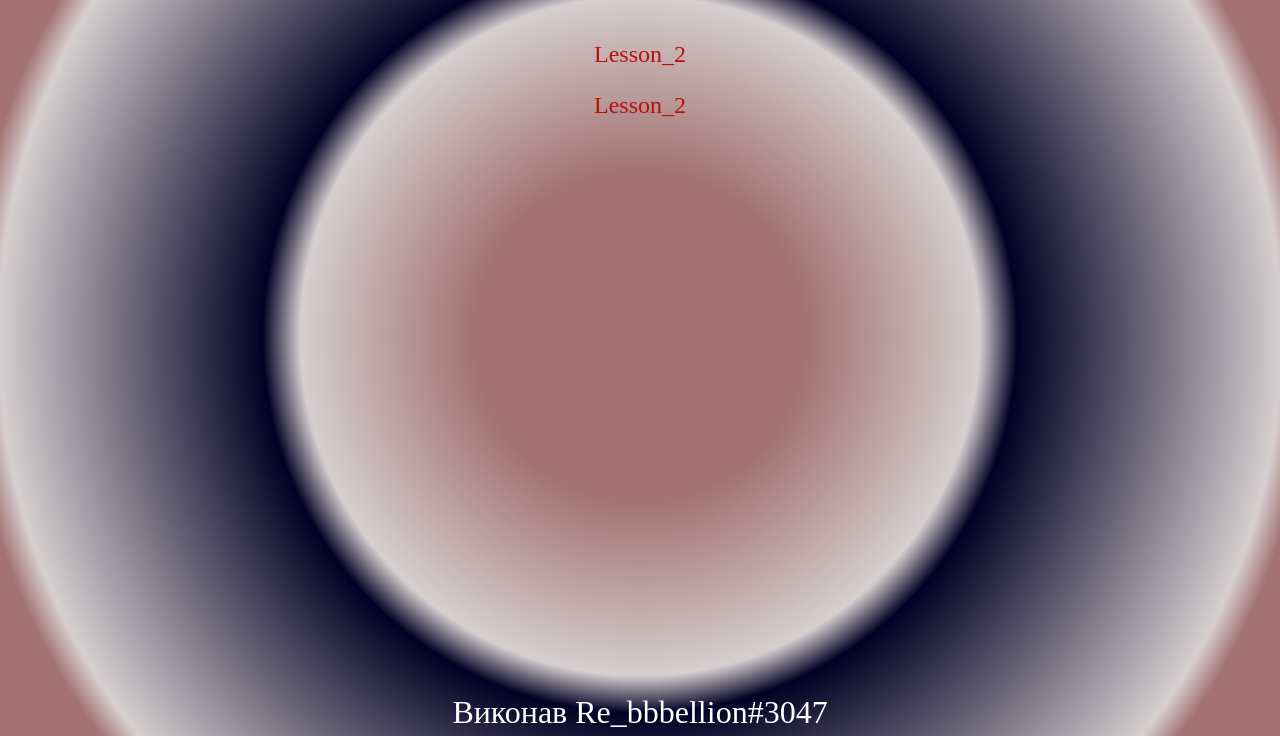
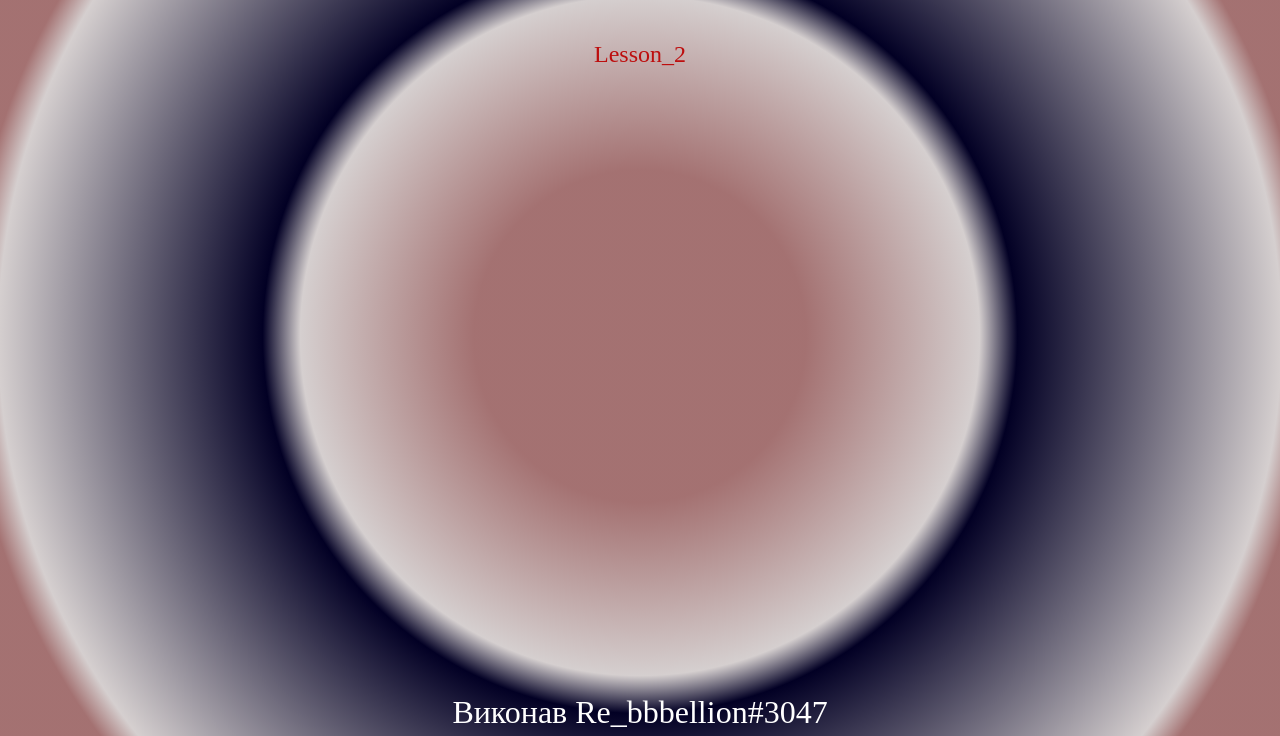
Before and after one commit to Rebbbellion/freelancerJSCourse, a plain HTML site: page index.html in a window 1280 px wide. Shown: the part 64-800 px from the top of the page. Drawn offline with Linux system fonts and the light colour scheme; a web font is replaced by a local one.

Commit message:
Add files via upload

```diff
--- a/index.html
+++ b/index.html
@@ -182,9 +182,6 @@
             <li class="page__item">
               <a href="lesson_2/index.html">Lesson_2</a>
             </li>
-            <li class="page__item">
-              <a href="l">Lesson_2</a>
-            </li>
           </ul>
         </div>
       </main>
```
